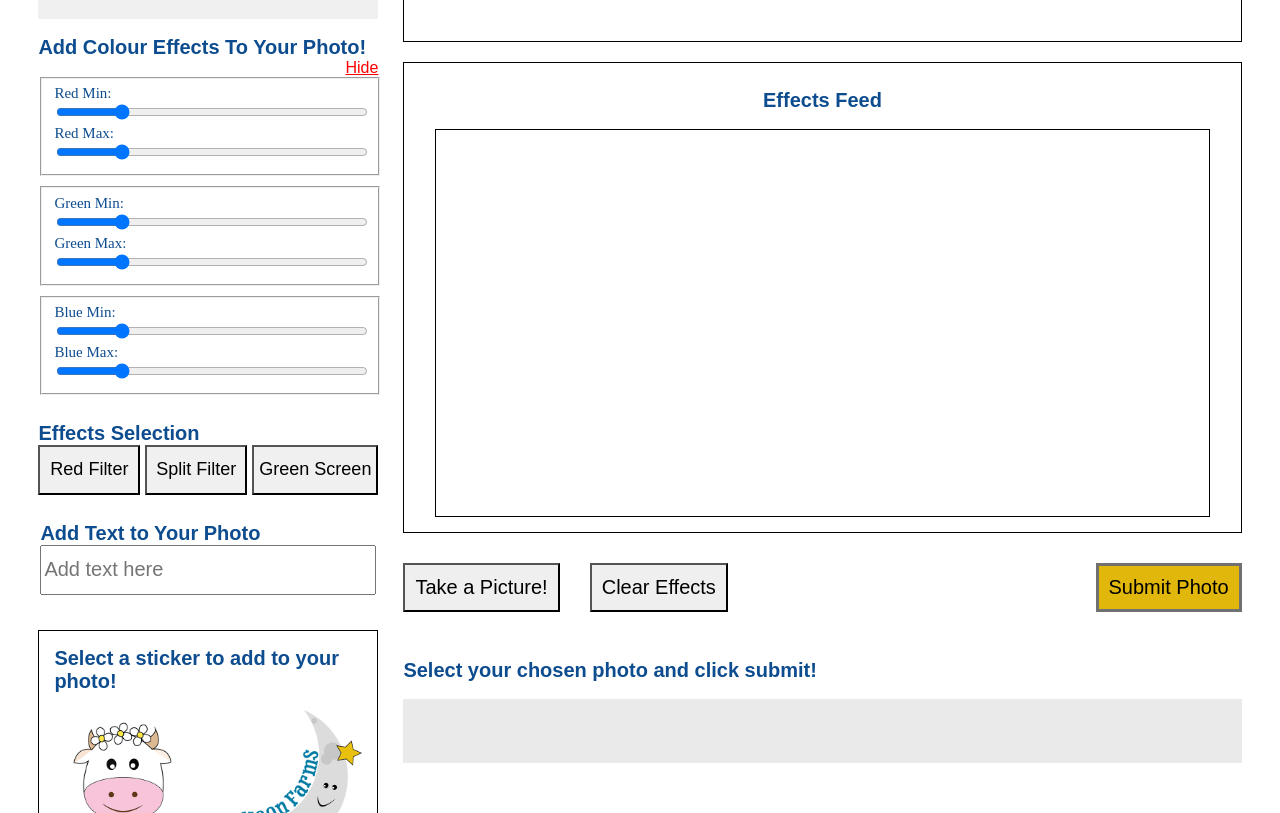
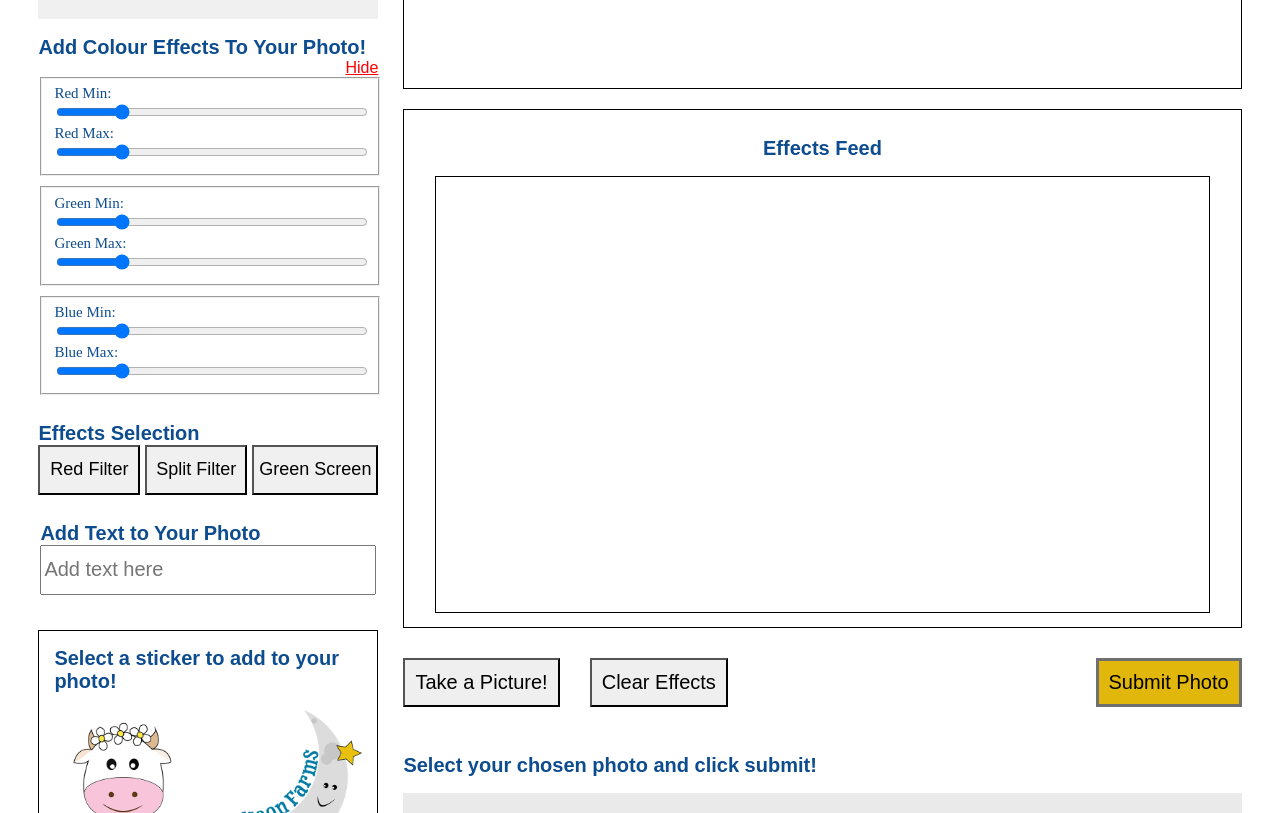
Before and after one commit to johnsonjoelle/milk-photobooth-v2, a React (Create React App) app: page /photobooth in a window 1280 px wide. Shown: the part 700-1513 px from the top of the page. Built offline with nearby package versions, Linux system fonts and the light colour scheme; no server answers; a web font is replaced by a local one.

Commit message:
Fixed image scaling and added audio file

```diff
--- a/src/Feeds.js
+++ b/src/Feeds.js
@@ -52,6 +52,7 @@ function Canvas(props) {
                 <div className="playerDiv">
                     <h2 className="photoBoothTitle centerText">Effects Feed</h2>
                     <canvas id="canvas" className="photo"
+                    width="800" height="450"
                     ref={canvasRef} {...rest}></canvas>
                 </div>
             </article>
--- a/src/PhotoPage.js
+++ b/src/PhotoPage.js
@@ -7,6 +7,7 @@ import sticker2 from './img/sticker-2.png';
 import sticker3 from './img/sticker-3.png';
 import sticker4 from './img/sticker-4.png';
 import sticker5 from './img/sticker-5.png';
+import shutterAudio from './audio/snap.mp3';
 
 function PhotoPage(props){
     // Function to open and close the instructions panel
@@ -66,7 +67,7 @@ function PhotoPage(props){
     }
 
     // Stickers
-    let scale = 0.5;
+    let scale = 0.4;
     // Creating the stickers for canvas
     let stkr1 = new Image();
     stkr1.src = sticker1;
@@ -170,6 +171,7 @@ function PhotoPage(props){
     //     video.srcObject = testVid;
     //     video.play();
     // }
+    const shutterSound = document.querySelector('.shutter');
     const addPhoto = (ctx) => {
         const width = 800;
         const height = 450;
@@ -178,8 +180,16 @@ function PhotoPage(props){
         //     ctx.canvas.width = width;
         //     ctx.canvas.height = height;
         //     ctx.drawImage(video, 0, 0, width, height);
-        //     photoTaken = true;
+        //
         // }
+        shutterSound.currentTime = 0;
+        shutterSound.play();
+        photoTaken = true;
+    }
+
+    // Save Canvas as Image
+    function savePhoto() {
+
     }
 
     // Skill Testing Question on Image submit
@@ -323,7 +333,7 @@ function PhotoPage(props){
                     </div>
                 </article>
             </div>
-            {/* <audio className="snap" src="images/snap.mp3" hidden></audio> */}
+            <audio className="shutter" src={shutterAudio} hidden></audio>
         </main>
     )
 }
```
Also changed, not shown: src/usePhoto.js (added, +33 -0 lines), src/winners-image01.jpg (deleted), 1 other file (tests, documents, lock files or other folders).
